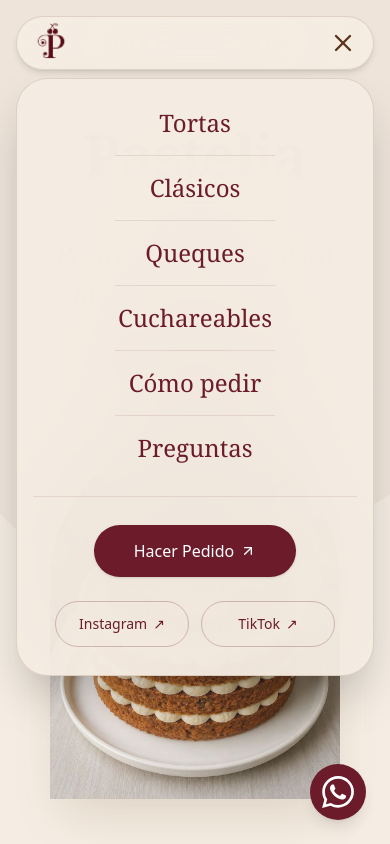
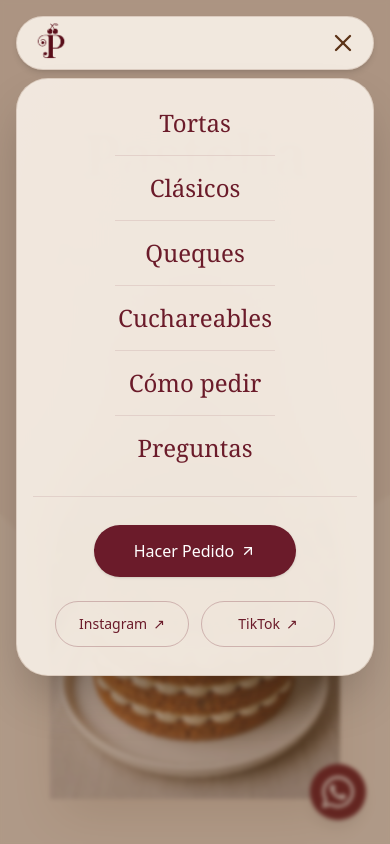
Before and after one commit to jhefferson-guerrero/pastelia-landing, a React (Vite) app: page / in a window 390 px wide. Both pictures are taken after a click on the button "Toggle Menu". Shown: the top 844 px of the page. Built offline with nearby package versions, Linux system fonts and the light colour scheme; a web font is replaced by a local one.

Commit message:
Oscurece el fondo al abrir el menú hamburguesa
- Capa oscura con ligero desenfoque detrás del menú móvil (tono marrón de la marca)
- Tocar fuera del menú o presionar Escape lo cierra
- Incluye el botón flotante de WhatsApp, que queda atenuado mientras el menú está abierto

```diff
--- a/src/components/layout/Navigation.jsx
+++ b/src/components/layout/Navigation.jsx
@@ -50,8 +50,31 @@ export default function Navigation() {
   ];
   const desktopLinks = navLinks.filter((link) => !link.mobileOnly);
 
+  // Cerrar el menú con la tecla Escape
+  useEffect(() => {
+    if (!isOpen) return;
+    const onKeyDown = (e) => { if (e.key === 'Escape') setIsOpen(false); };
+    window.addEventListener('keydown', onKeyDown);
+    return () => window.removeEventListener('keydown', onKeyDown);
+  }, [isOpen]);
+
   return (
     <>
+      {/* Fondo oscurecido: enfoca el menú móvil y cierra al tocar fuera */}
+      <AnimatePresence>
+        {isOpen && (
+          <motion.div
+            initial={{ opacity: 0 }}
+            animate={{ opacity: 1 }}
+            exit={{ opacity: 0 }}
+            transition={{ duration: 0.25, ease: 'easeOut' }}
+            onClick={() => setIsOpen(false)}
+            aria-hidden="true"
+            className="fixed inset-0 z-[55] md:hidden bg-pastelia-brown/45 backdrop-blur-[2px]"
+          />
+        )}
+      </AnimatePresence>
+
       <header className={`fixed top-0 left-0 right-0 z-[60] transition-all duration-500 pointer-events-none
         md:pointer-events-auto md:bg-pastelia-cream md:border-b md:border-pastelia-brown/10
         ${scrolled ? 'md:shadow-md' : ''}
```
